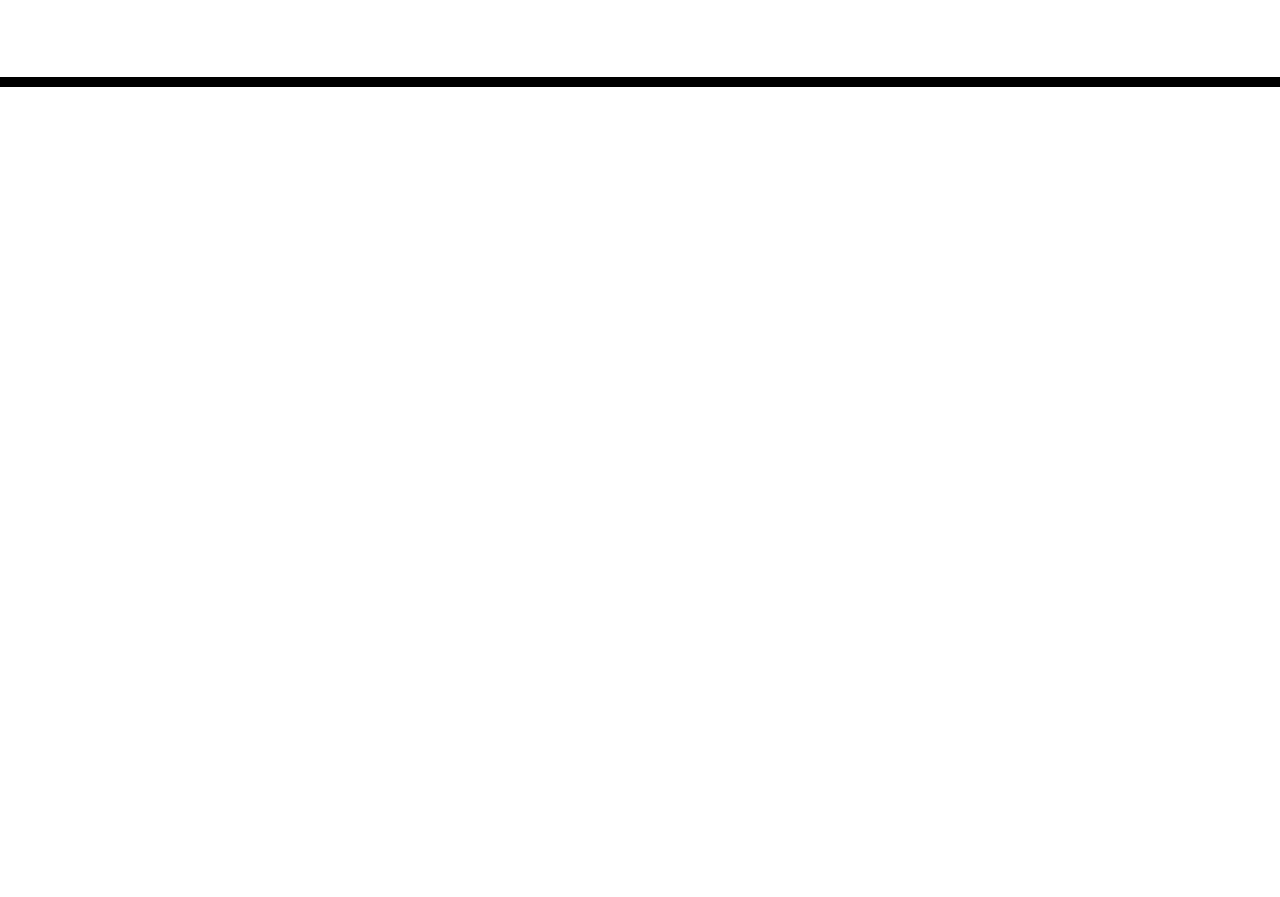
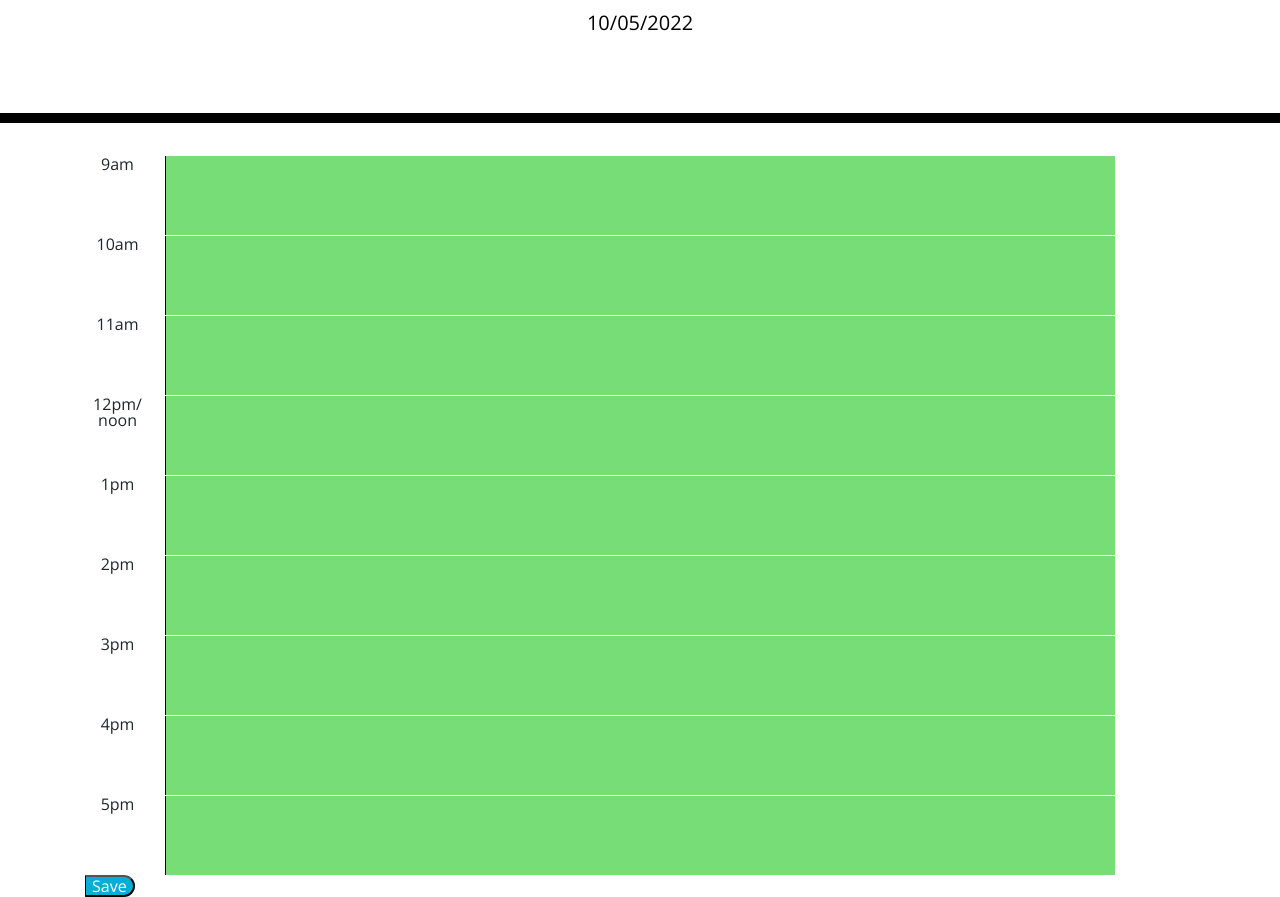
Before and after one commit to wseban/Day-Schedule, a plain HTML site: page index.html in a window 1280 px wide. Shown: the part 181-1078 px from the top of the page. Before the commit the page ends 800 px from the top, so only its background shows below. Drawn offline with nearby package versions, Linux system fonts and the light colour scheme.

Commit message:
formatted HTML, add date and worked on jquery changes to elements

```diff
--- a/style.css
+++ b/assets/CSS/style.css
@@ -23,6 +23,7 @@ textarea{
 
 .description{
   white-space: pre-wrap;
+  border-style: solid;
 }
 
 .time-block{
--- /dev/null
+++ b/assets/JS/script.js
@@ -0,0 +1,42 @@
+/*
+GIVEN I am using a daily planner to create a schedule
+WHEN I open the planner
+THEN the current day is displayed at the top of the calendar
+WHEN I scroll down
+THEN I am presented with timeblocks for standard business hours
+WHEN I view the timeblocks for that day
+THEN each timeblock is color coded to indicate whether it is in the past, present, or future
+WHEN I click into a timeblock
+THEN I can enter an event
+WHEN I click the save button for that timeblock
+THEN the text for that event is saved in local storage
+WHEN I refresh the page
+THEN the saved events persist*/
+
+//query the sections and establish variable I will need
+var today = moment().format("MM/DD/YYYY");
+var weekday = moment().weekday()
+$("#currentDay").text(today);
+console.log(today);
+
+$("#currentDay").attr("font-weight", "bold")
+
+//run a function that changes the class from past present and future based on the time
+//if 0000 to 9 all have class of future, 1700-2359 all have past
+
+$(function (){
+    $(".hour").addClass("future").removeClass("hour");
+})
+
+//figure out moment.js and displaying current day... changing on new day
+// need to wrap everything in function and continuously run moment every hour or so...
+
+//utilize bootstrap to form time blocks within .container 9-5(standard business)
+//figure out how to integrate current time to show as colored blocks
+
+
+
+//utilize a save block that will save information printed
+//event listener on save button
+//save what information is printed aka item.val() within each time block so that is it always there unless deleted
+console.log(moment())
--- a/index.html
+++ b/index.html
@@ -18,7 +18,7 @@
       href="https://fonts.googleapis.com/css?family=Open+Sans&display=swap"
       rel="stylesheet"
     />
-    <link rel="stylesheet" href="style.css" />
+    <link rel="stylesheet" href="./assets/CSS/style.css" />
     <title>Work Day Scheduler</title>
   </head>
 
@@ -29,10 +29,47 @@
       <p id="currentDay" class="lead"></p>
     </header>
     <div class="container">
-      <!-- Timeblocks go here -->
+      <div class="row time-block">
+        <label class="col-md-1" for="text">9am</label>
+        <textarea class="hour col-md-10" id="toDo9" rows="3"></textarea>
+      </div>
+      <div class="row time-block">
+        <label class="col-md-1" for="text">10am</label>
+        <textarea class="hour col-md-10" id="toDo10" rows="3"></textarea>
+      </div>
+      <div class="row time-block">
+        <label class="col-md-1" for="text">11am</label>
+        <textarea class="hour col-md-10" id="toDo11" rows="3"></textarea>
+      </div>
+      <div class="row time-block">
+        <label class="col-md-1" for="text">12pm/<br>noon</label>
+        <textarea class="hour col-md-10" id="toDo12" rows="3"></textarea>
+      </div>
+      <div class="row time-block">
+        <label class="col-md-1" for="text">1pm</label>
+        <textarea class="hour col-md-10" id="toDo1" rows="3"></textarea>
+      </div>
+      <div class="row time-block">
+        <label class="col-md-1" for="text">2pm</label>
+        <textarea class="hour col-md-10" id="toDo2" rows="3"></textarea>
+      </div>
+      <div class="row time-block">
+        <label class="col-md-1" for="text">3pm</label>
+        <textarea class="hour col-md-10" id="toDO3" rows="3"></textarea>
+      </div>
+      <div class="row time-block">
+        <label class="col-md-1" for="text">4pm</label>
+        <textarea class="hour col-md-10" id="toDo4" rows="3"></textarea>
+      </div>
+      <div class="row time-block">
+        <label class="col-md-1" for="text">5pm</label>
+        <textarea class="hour col-md-10" id="toDo5" rows="3"></textarea>
+      </div>
+      <button type="button" class="saveBtn">Save</button>
     </div>
 
     <script src="https://cdnjs.cloudflare.com/ajax/libs/jquery/3.2.1/jquery.min.js"></script>
     <script src="https://cdnjs.cloudflare.com/ajax/libs/moment.js/2.24.0/moment.min.js"></script>
+    <script src="./assets/JS/script.js"></script>
   </body>
 </html>
```
